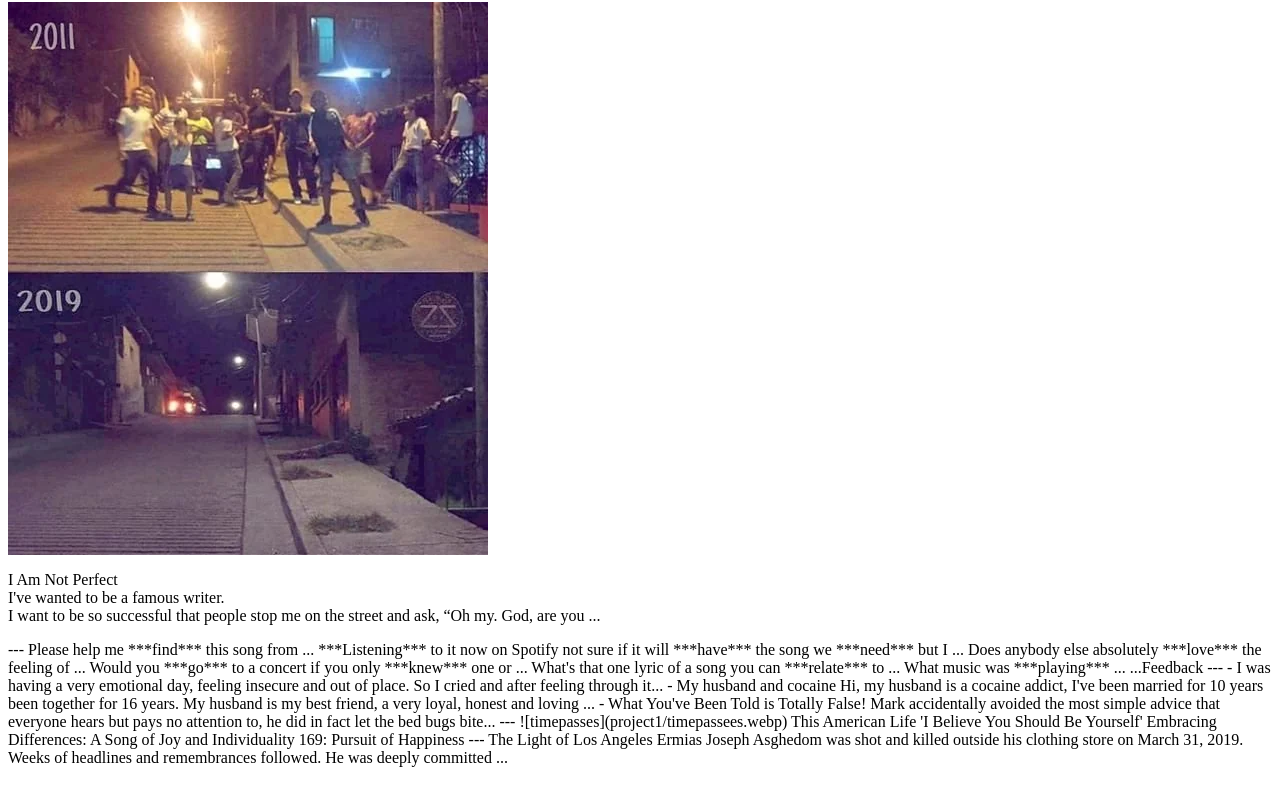
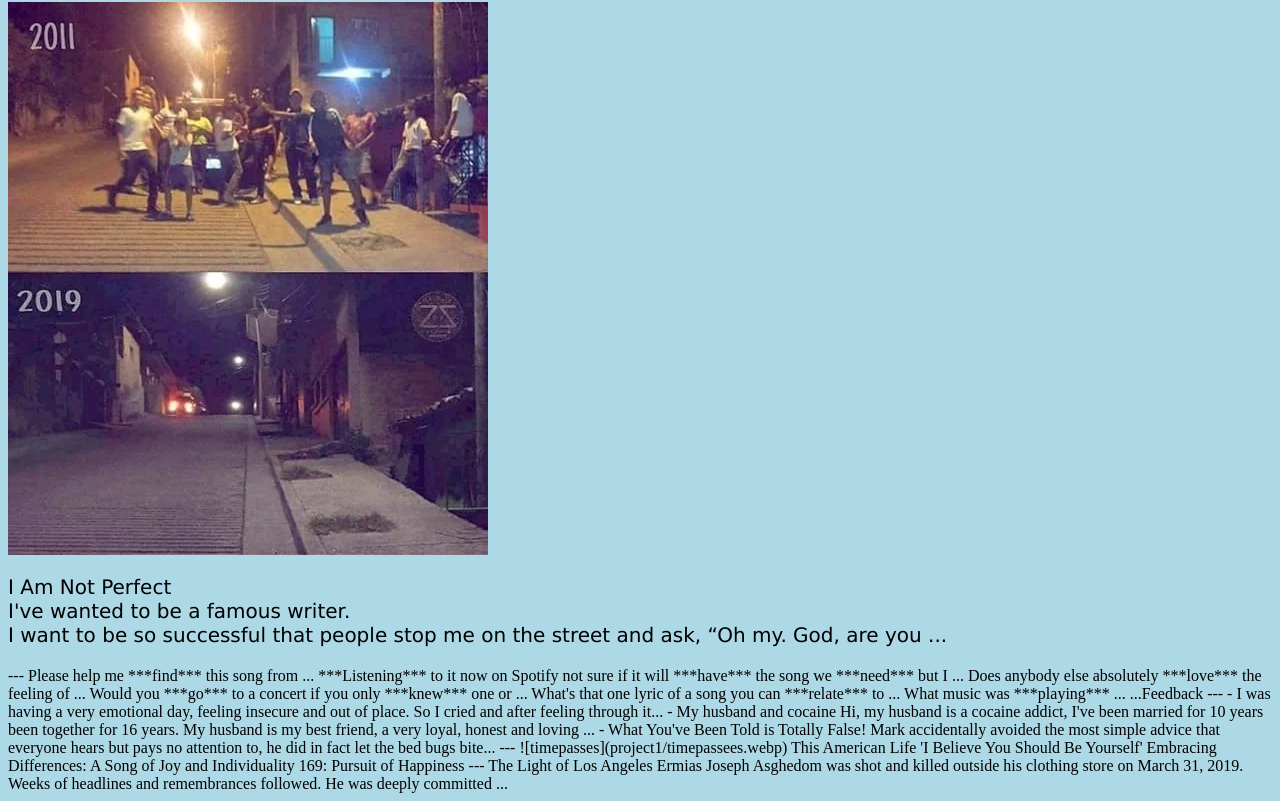
Before and after one commit to isa-bae/PROJECT_1_Isabaee, a plain HTML site: page index.html in a window 1280 px wide. Shown: the part 64-865 px from the top of the page. Before the commit the page ends 839 px from the top, so only its background shows below. Drawn offline with Linux system fonts and the light colour scheme.

Commit message:
Update style.css

```diff
--- a/style.css
+++ b/style.css
@@ -1,3 +1,12 @@
+body {
+  background-color: lightblue;
+}
+
 h1 {
   color: red;
 }
+
+p {
+  font-family: verdana;
+  font-size: 20px;
+}
```
